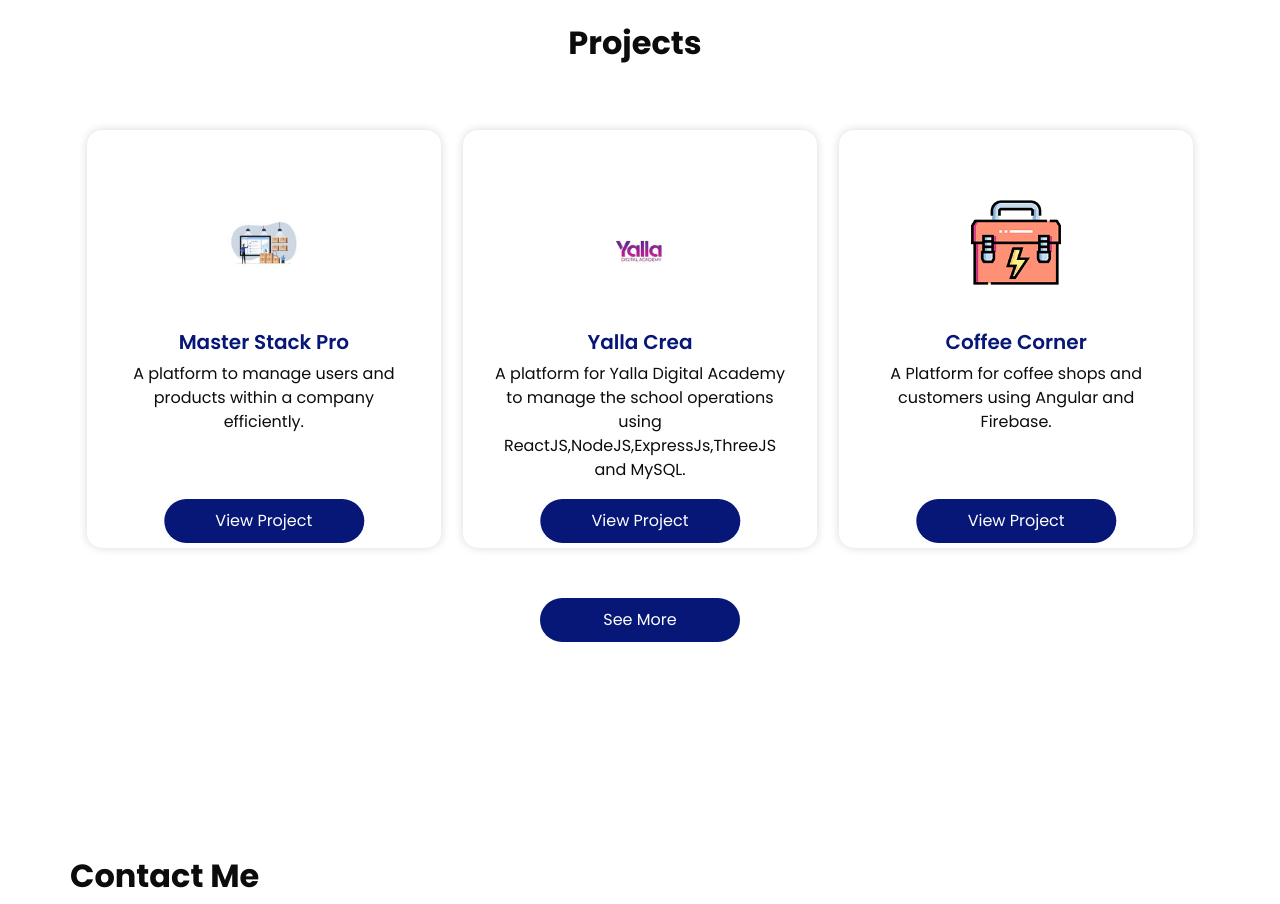
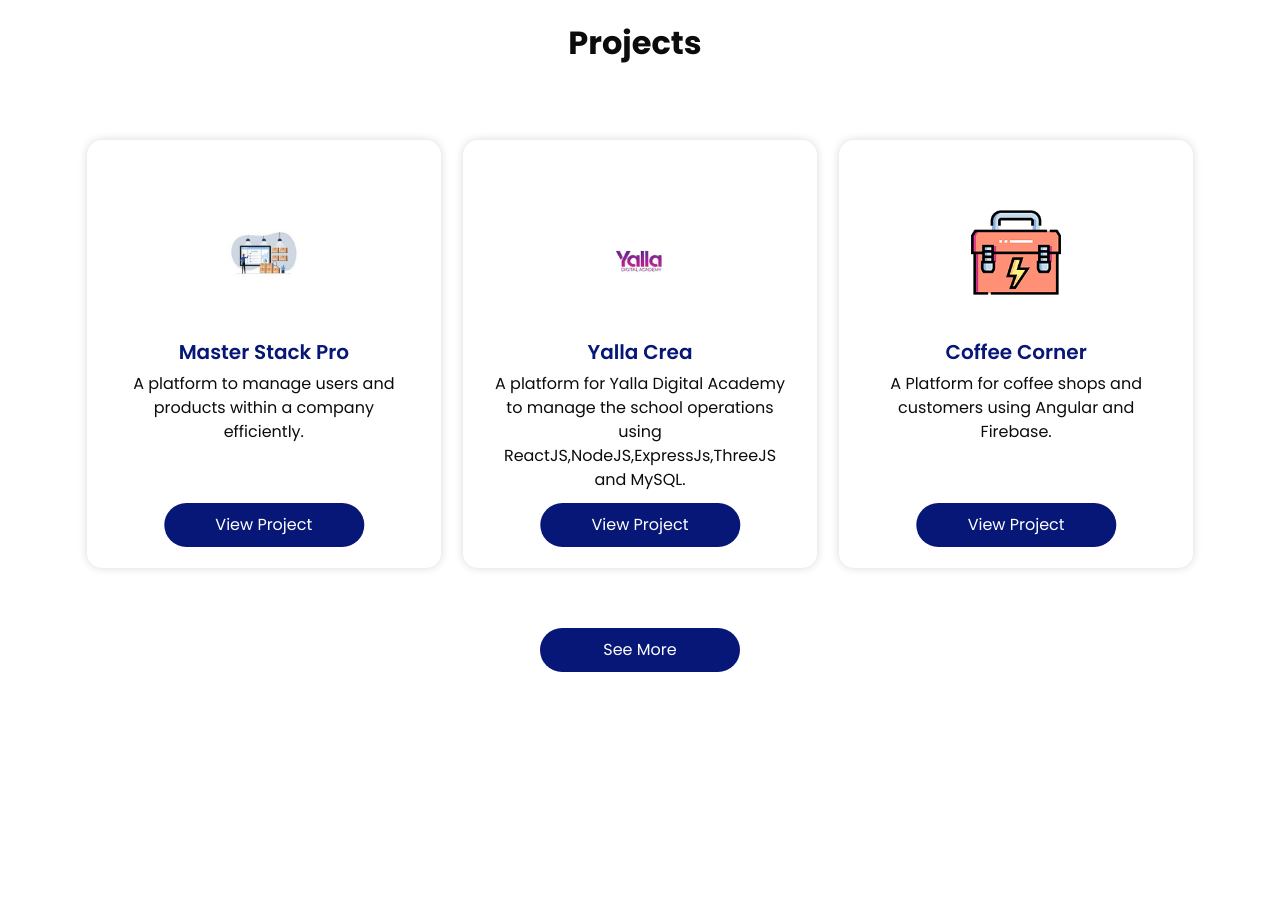
Before and after one commit to OnsElfekih/portfolio, a website: page index.html in a window 1280 px wide. Shown: the part 3240-4144 px from the top of the page. Drawn offline with nearby package versions, Linux system fonts and the light colour scheme; grey boxes are pictures that could not be loaded.

Commit message:
thirdCommit

```diff
--- a/css/style.css
+++ b/css/style.css
@@ -315,14 +315,14 @@ a:focus {
 }
 
 .service_section .service_container .box {
-  margin: 25px 1%;
+  margin: 35px 1%; /* Augmenter l'espace autour de chaque carte */
   flex-basis: 31%;
   padding: 35px 25px 25px;
   border-radius: 15px;
   box-shadow: 0 0 10px 0 rgba(0, 0, 0, 0.15);
   border-top: 15px solid transparent;
   overflow: hidden;
-  position: relative; /* Position relative pour la carte */
+  position: relative;
 }
 
 .service_section .service_container .box .img-box {
@@ -347,7 +347,7 @@ a:focus {
   flex-direction: column;
   flex-grow: 1;
   margin-top: 25px;
-  margin-bottom: 25px; /* Espace entre le texte et le bouton */
+  margin-bottom: 35px; /* Augmenter l'espace entre le texte et le bouton */
 }
 
 .service_section .service_container .box .detail-box h5 {
@@ -364,14 +364,15 @@ a:focus {
   display: flex;
   justify-content: center;
   margin-top: 25px; /* Espace entre le texte et le bouton */
+  margin-bottom: 20px;
 }
 .service_section .service_container .box .btn-box {
   position: absolute;
-  bottom: 5px; /* Place le bouton en bas de la carte */
+  bottom: 1px; /* Déplacer le bouton plus bas */
   left: 50%;
   transform: translateX(-50%);
   display: block;
-  width: 100%; /* Prend toute la largeur de la carte */
+  width: 100%;
   text-align: center;
 }
 .service_section .btn-box a {
```
